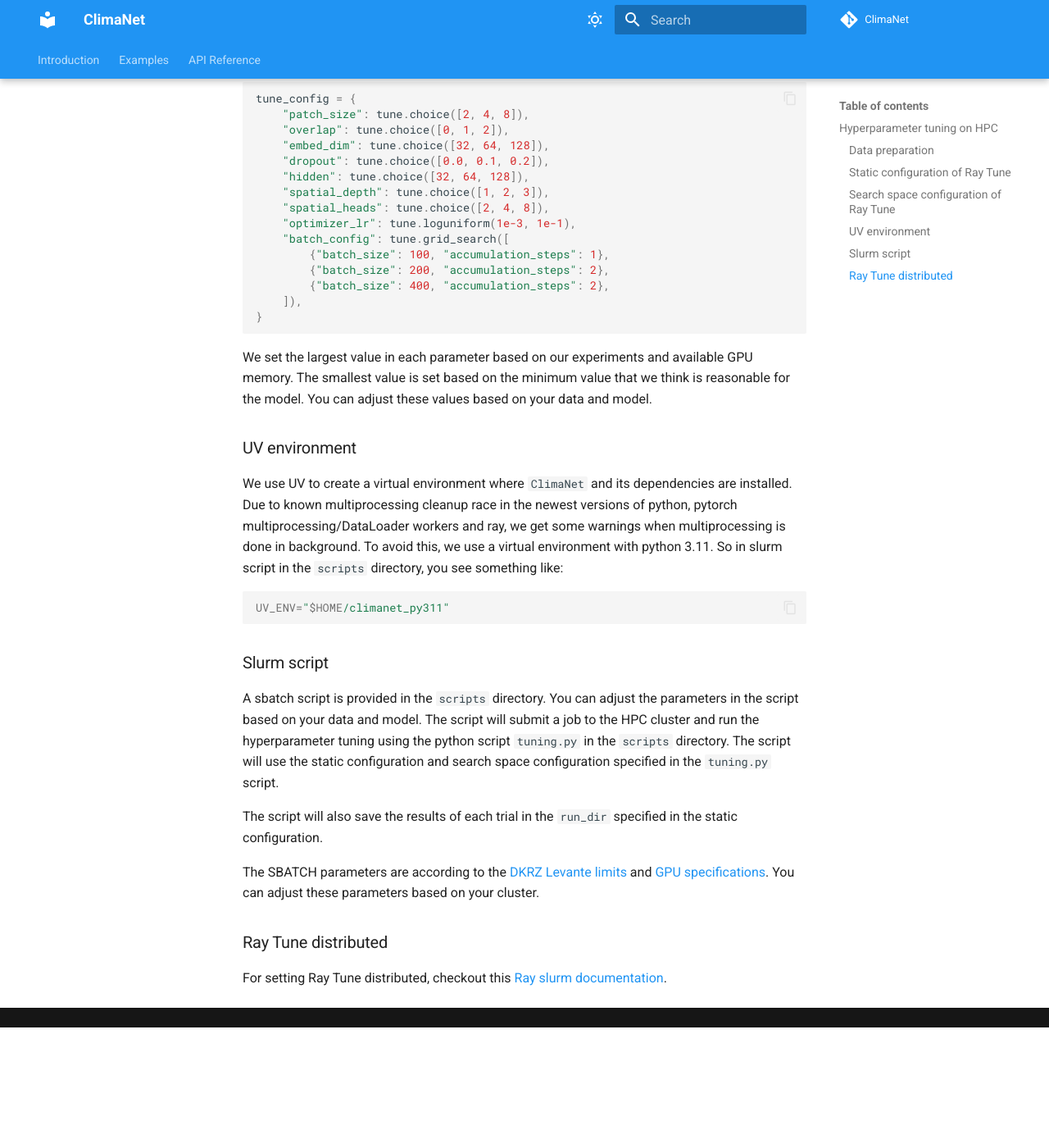
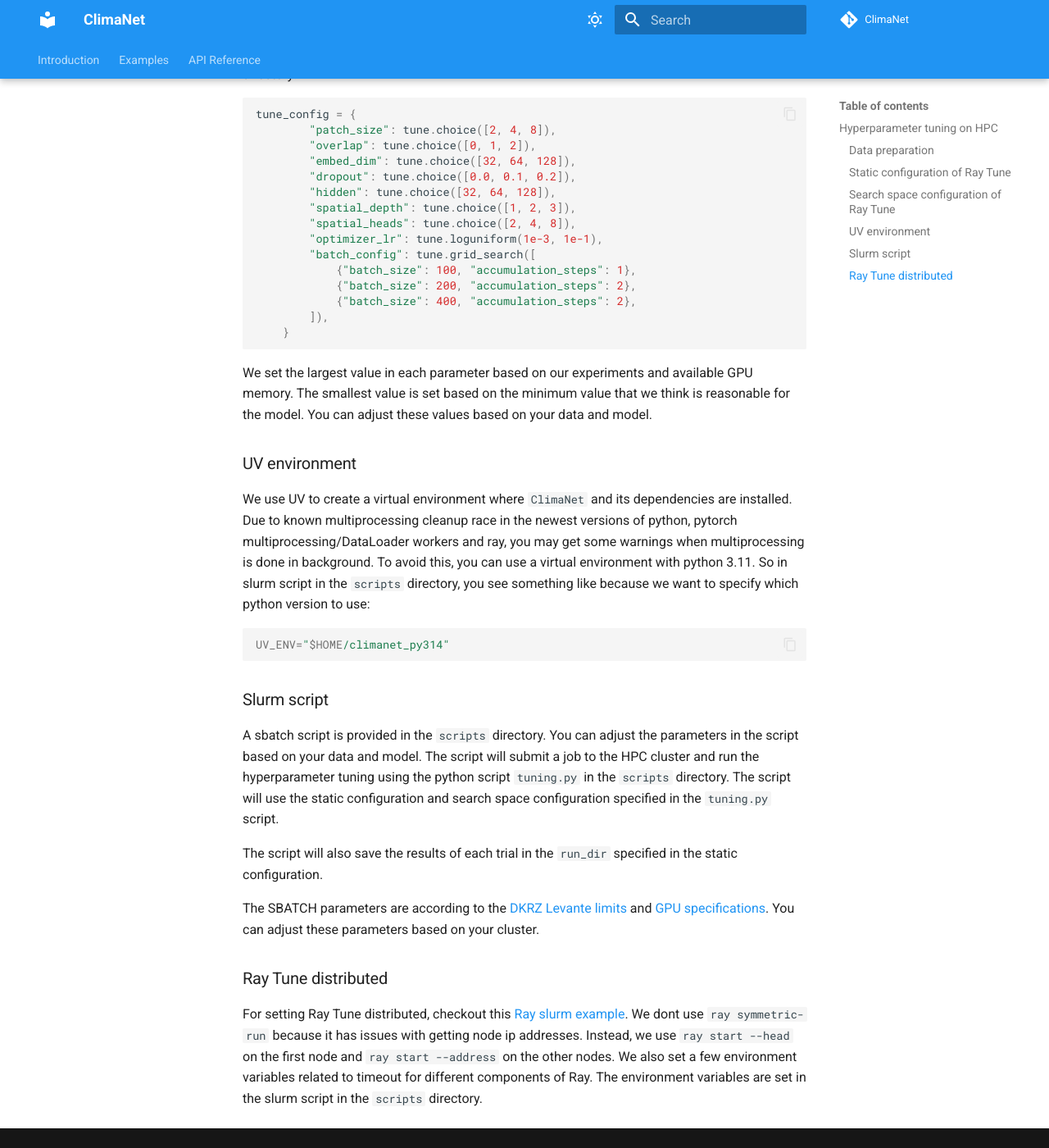
Before and after one commit to ESMValGroup/ClimaNet, an MkDocs documentation site: the page built from docs/tune.md, in a window 1280 px wide and 1400 px high, scrolled down 1647 px. Shown: the whole window at 82% size. Built offline with MkDocs 1.6.1 and Material for MkDocs 9.7.7, drawn with Linux system fonts in a browser that asks for light colours; comment, search, counter and statistics services are not loaded; the version menu is left out; before the commit the page ends 2900 px from its top, so only the background shows below that; some of the changed text lies outside the part shown.

Commit message:
update tune doc

````diff
--- a/docs/tune.md
+++ b/docs/tune.md
@@ -54,18 +55,18 @@
   hyperparameter tuning. You can adjust this number based on your data and
   model. But for deep learning models, this is usually enough to explore the
   hyperparameter space.
-- The `cpu_per_trial` is set to be 30 and `gpu_per_trial` is set to be 1. When
+- The `cpu_per_trial` is set to be 10 and `gpu_per_trial` is set to be 1. When
   using Ray Tune with multiple nodes, it is recommended to use 1 GPU for model
   training.
 - The `run_dir` should be set to `SCRATCH` directory where nodes have access to,
   and it is used to store the results of each trial. Remember after tuning, to
   copy the results to project because the SCRATCH directory has usually an
   expiration date.
-- The `dataloader_num_workers` is set to be 8. This should not be too large to
+- The `dataloader_num_workers` is set to be 4. This should not be too large to
   avoid resource overload.
 - The `max_concurrent_trials` is set to be less than the number of GPUs per node
   to avoid OOM. In this example, we have 4 GPUs per node, but we set
-  `max_concurrent_trials` to be 2.
+  `max_concurrent_trials` to 2 per node.
 
 ### Search space configuration of Ray Tune
 
@@ -76,20 +77,20 @@
 ```python
 
 tune_config = {
-    "patch_size": tune.choice([2, 4, 8]),
-    "overlap": tune.choice([0, 1, 2]),
-    "embed_dim": tune.choice([32, 64, 128]),
-    "dropout": tune.choice([0.0, 0.1, 0.2]),
-    "hidden": tune.choice([32, 64, 128]),
-    "spatial_depth": tune.choice([1, 2, 3]),
-    "spatial_heads": tune.choice([2, 4, 8]),
-    "optimizer_lr": tune.loguniform(1e-3, 1e-1),
-    "batch_config": tune.grid_search([
-        {"batch_size": 100, "accumulation_steps": 1},
-        {"batch_size": 200, "accumulation_steps": 2},
-        {"batch_size": 400, "accumulation_steps": 2},
-    ]),
-}
+        "patch_size": tune.choice([2, 4, 8]),
+        "overlap": tune.choice([0, 1, 2]),
+        "embed_dim": tune.choice([32, 64, 128]),
+        "dropout": tune.choice([0.0, 0.1, 0.2]),
+        "hidden": tune.choice([32, 64, 128]),
+        "spatial_depth": tune.choice([1, 2, 3]),
+        "spatial_heads": tune.choice([2, 4, 8]),
+        "optimizer_lr": tune.loguniform(1e-3, 1e-1),
+        "batch_config": tune.grid_search([
+            {"batch_size": 100, "accumulation_steps": 1},
+            {"batch_size": 200, "accumulation_steps": 2},
+            {"batch_size": 400, "accumulation_steps": 2},
+        ]),
+    }
 ```
 
 We set the largest value in each parameter based on our experiments and
@@ -101,13 +102,14 @@
 
 We use UV to create a virtual environment where `ClimaNet` and its dependencies
 are installed. Due to known multiprocessing cleanup race in the newest versions
-of python, pytorch multiprocessing/DataLoader workers and ray, we get some
-warnings when multiprocessing is done in background. To avoid this, we use a
-virtual environment with python 3.11. So in slurm script in the `scripts`
-directory, you see something like:
+of python, pytorch multiprocessing/DataLoader workers and ray, you may get some
+warnings when multiprocessing is done in background. To avoid this, you can use
+a virtual environment with python 3.11. So in slurm script in the `scripts`
+directory, you see something like because we want to specify which python
+version to use:
 
 ```bash
-UV_ENV="$HOME/climanet_py311"
+UV_ENV="$HOME/climanet_py314"
 ```
 
 ### Slurm script
@@ -131,4 +133,9 @@
 ### Ray Tune distributed
 
 For setting Ray Tune distributed, checkout this [Ray slurm
-documentation](https://docs.ray.io/en/latest/cluster/vms/user-guides/community/slurm.html#ray-slurm-deploy).
+example](https://docs.ray.io/en/latest/cluster/vms/user-guides/community/slurm-template.html#slurm-template).
+We dont use `ray symmetric-run` because it has issues with getting node ip
+addresses. Instead, we use `ray start --head` on the first node and `ray start
+--address` on the other nodes. We also set a few environment variables related
+to timeout for different components of Ray. The environment variables are set in
+the slurm script in the `scripts` directory.
````
Also changed, not shown: other parts of docs/tune.md (+3 -2 lines).
